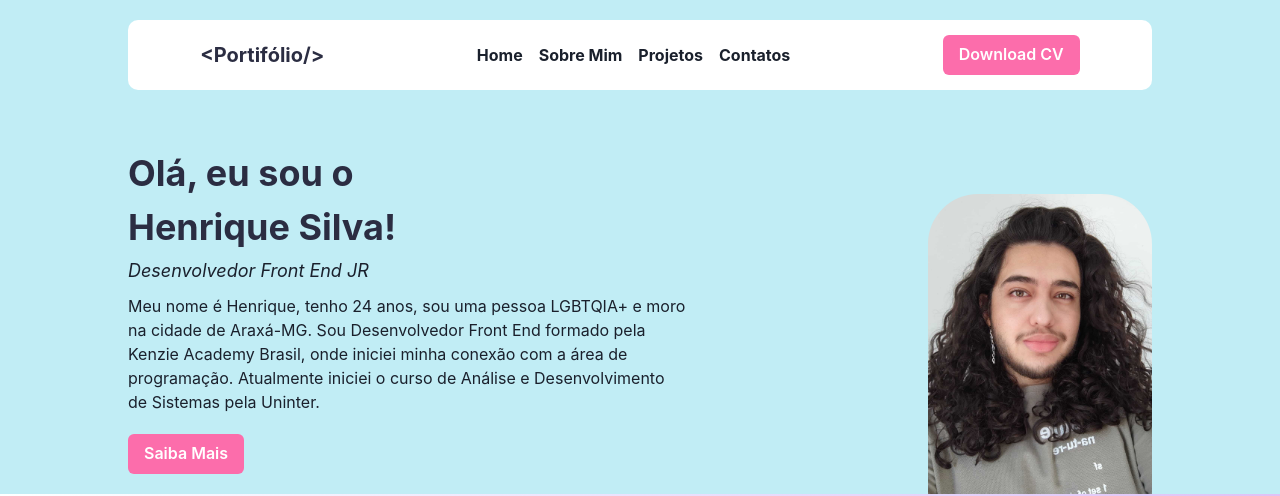
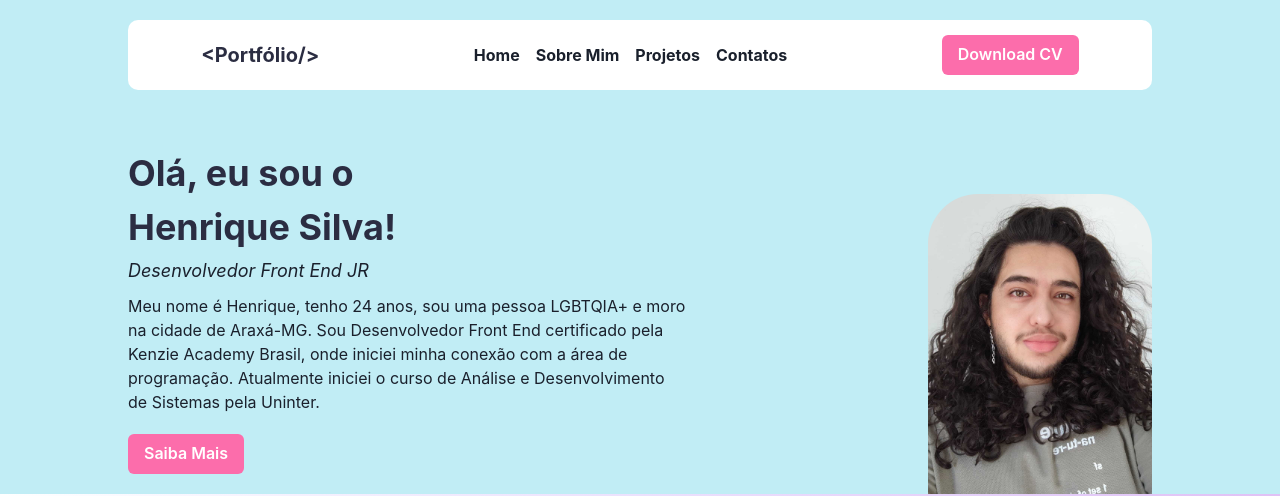
Before and after one commit to henrique-luc/Portifolio, a React (Create React App) app: page / in a window 1280 px wide. Shown: the top 496 px of the page. Built offline with nearby package versions, Linux system fonts and the light colour scheme.

Commit message:
fix: about me

```diff
--- a/src/components/Header/index.jsx
+++ b/src/components/Header/index.jsx
@@ -30,7 +30,7 @@ export const Header = () => {
       flexWrap="wrap"
     >
       <Heading fontSize="xl" color={theme.colors.blue[900]}>
-        &lt;Portifólio/&gt;
+        &lt;Portfólio/&gt;
       </Heading>
 
       <Box>
--- a/src/pages/AboutMe/index.jsx
+++ b/src/pages/AboutMe/index.jsx
@@ -79,7 +79,7 @@ export const AboutMe = () => {
             Meu nome é Henrique, tenho 24 anos, sou uma pessoa LGBTQIA+ e moro
             na cidade de Araxá-MG. No meu tempo livre gosto de desenhar, ler,
             jogar, estar com meus amigos e familia. Sou Desenvolvedor Front End
-            formado pela Kenzie Academy Brasil, onde iniciei minha conexão com a
+            certificado pela Kenzie Academy Brasil, onde iniciei minha conexão com a
             área de programação, e atualmente iniciei uma graduação em Análise e
             Desenvolvimento de Sistemas na Uninter.
           </Text>
--- a/src/pages/Resume/index.jsx
+++ b/src/pages/Resume/index.jsx
@@ -60,7 +60,7 @@ export const Resume = () => {
               mb="20px"
             >
               Meu nome é Henrique, tenho 24 anos, sou uma pessoa LGBTQIA+ e moro
-              na cidade de Araxá-MG. Sou Desenvolvedor Front End formado pela
+              na cidade de Araxá-MG. Sou Desenvolvedor Front End certificado pela
               Kenzie Academy Brasil, onde iniciei minha conexão com a área de
               programação. Atualmente iniciei o curso de Análise e
               Desenvolvimento de Sistemas pela Uninter.
```
